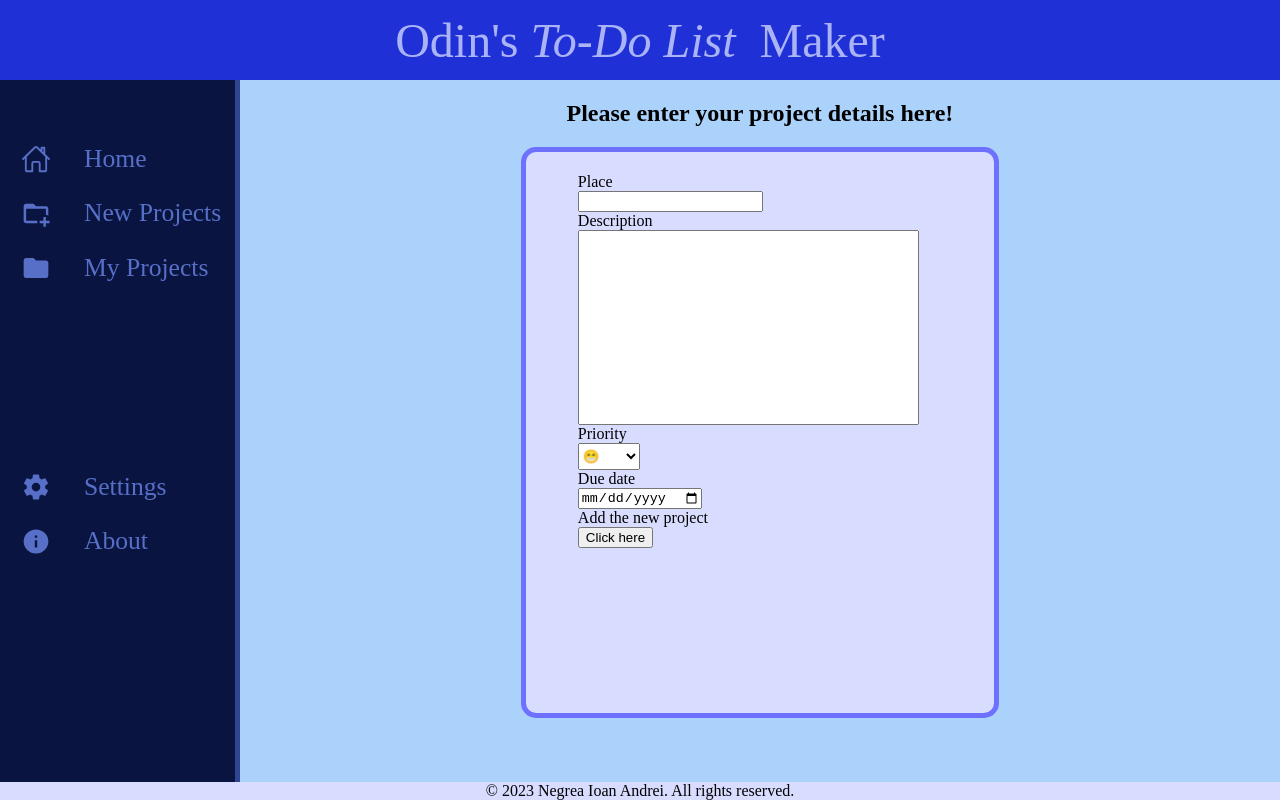
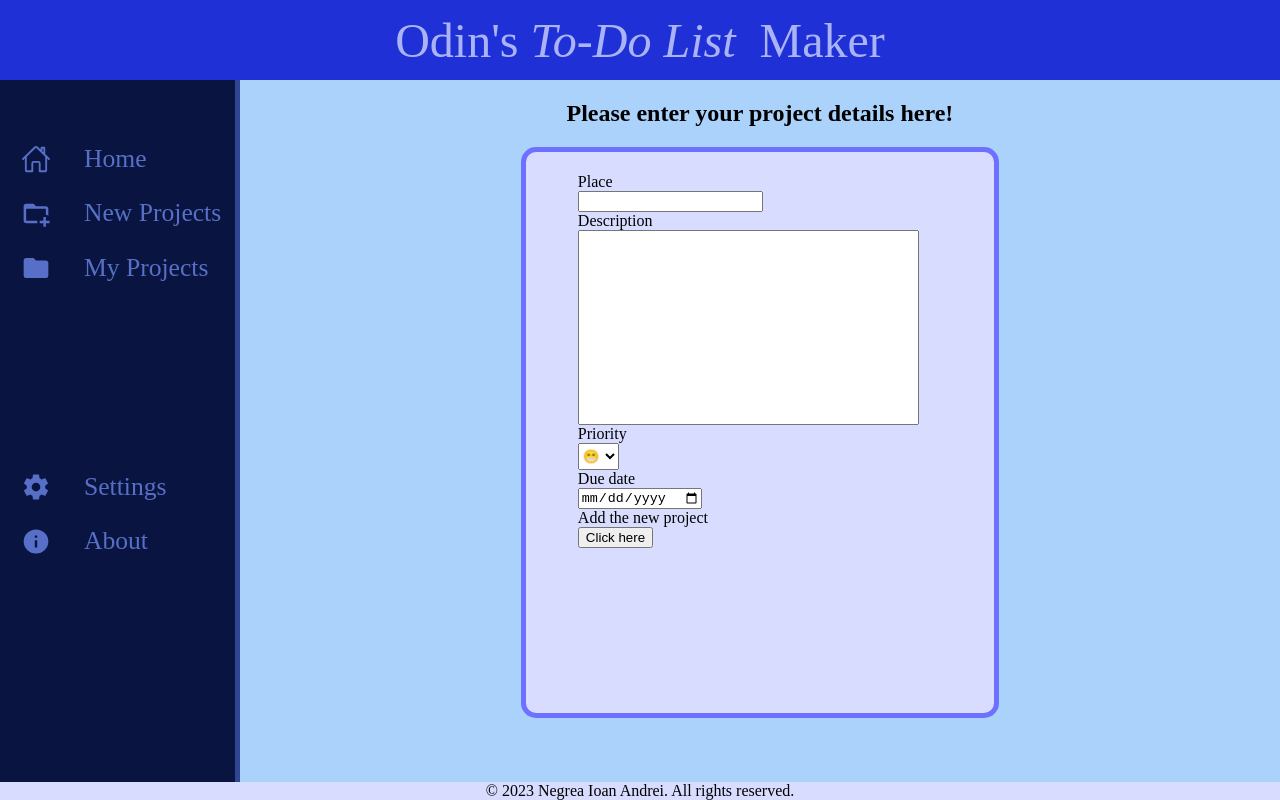
Before and after one commit to Negrea-Andrei/TODO, a website: page dist/index.html in a window 1280 px wide. Drawn offline with Linux system fonts and the light colour scheme.

Commit message:
change the priority input width

```diff
--- a/src/stylesheet.css
+++ b/src/stylesheet.css
@@ -118,6 +118,6 @@ p {
 }
 
 .project_priority {
-    width: 15%;
+    width: clamp(40px, 10%, 200px);
     height: 5%;
 }
```
